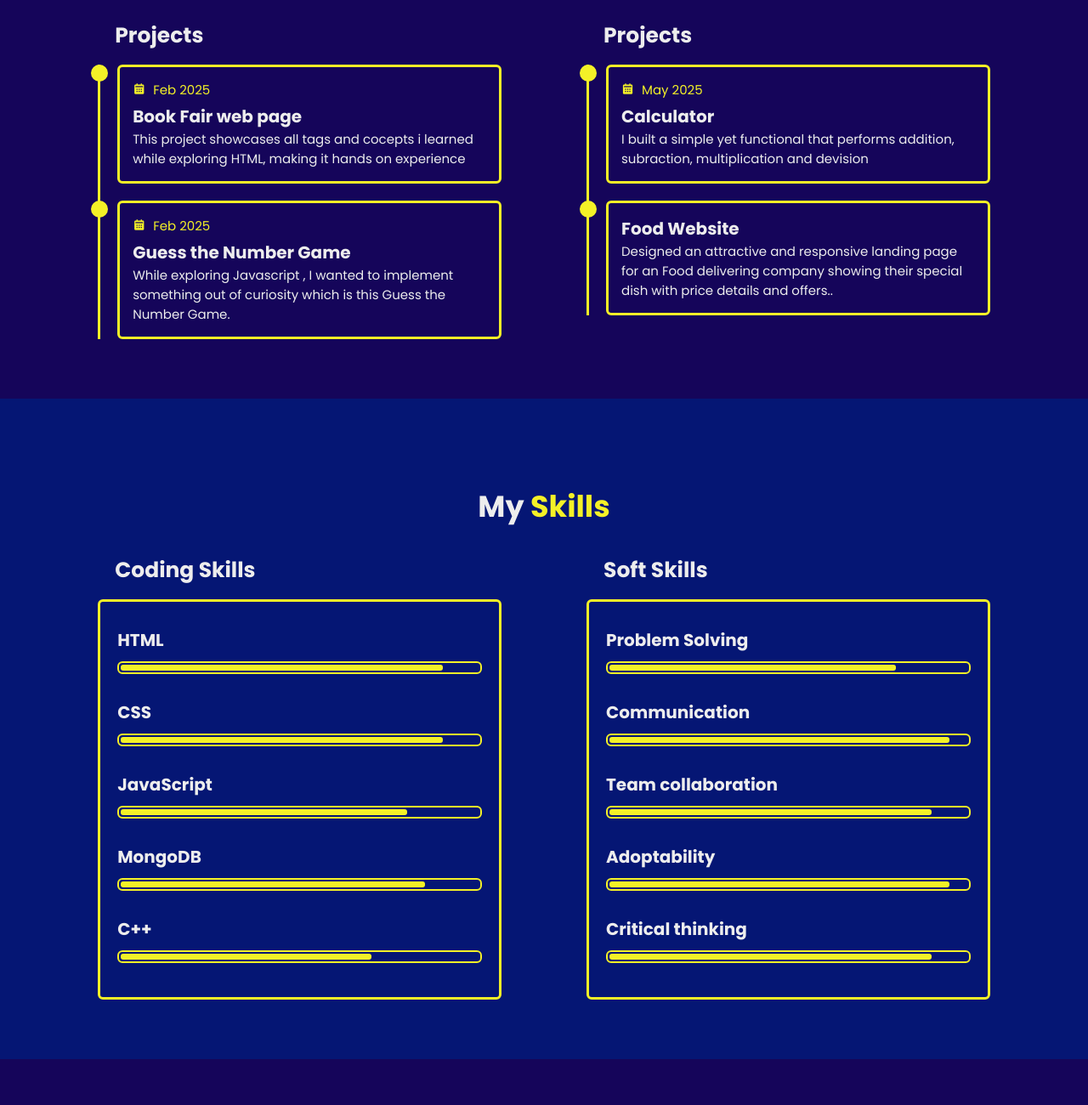
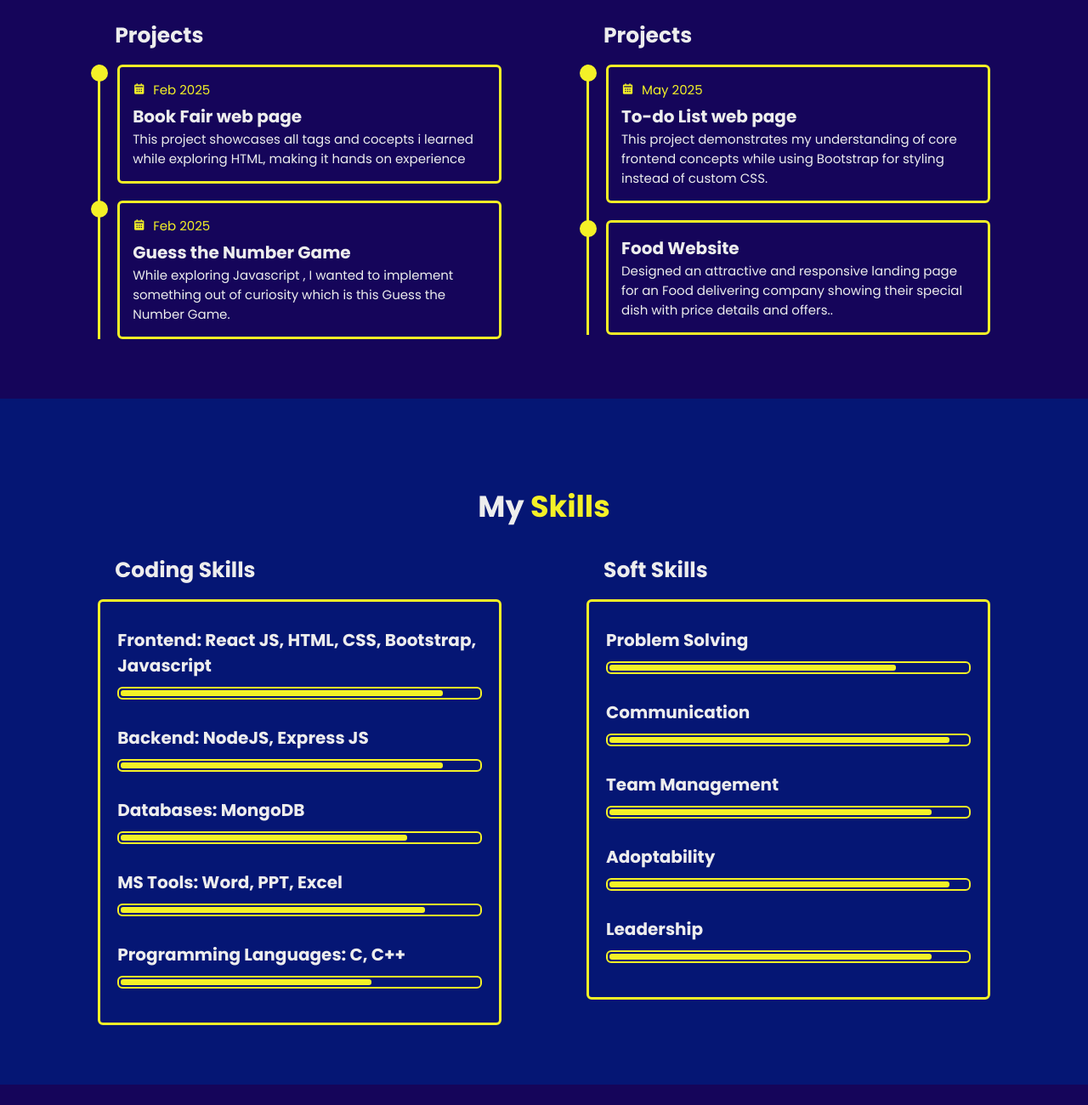
Before and after one commit to G-Sandhiya37/PORTFOLIO, a plain HTML site: page index.html in a window 1280 px wide. Shown: the part 1760-3060 px from the top of the page at 85% size. Drawn offline with nearby package versions, Linux system fonts and the light colour scheme; a script that the page names is missing.

Commit message:
Update index.html

```diff
--- a/index.html
+++ b/index.html
@@ -39,7 +39,7 @@
       </div>
       <p>With expertise in both front-end and back-end development, I deliver comprehensive full-stack solutions, ensuring the highest quality and performance in every project.</p>
       <div class="btn-box">
-        <a href="Sandhiya resume.pdf" download class="button">Download Resume</a>
+        <a href="Sandhiya G Resume.pdf" download class="button">Download Resume</a>
       </div>
     </div>
 
@@ -105,8 +105,8 @@
      <div class="education-content">
        <div class="content">
          <div class="year"><i class='bx bxs-calendar'></i> May 2025</div>
-         <h3>Calculator</h3>
-         <p>I built a simple yet functional that performs addition, subraction, multiplication and devision</p>
+         <h3>To-do List web page</h3>
+         <p>This project demonstrates my understanding of core frontend concepts while using Bootstrap for styling instead of custom CSS.</p>
        </div>
      </div>
 
@@ -135,27 +135,27 @@
         <div class="skills-box">
           <div class="skills-content">
             <div class="progress">
-                <h3>HTML</h3>
+                <h3>Frontend: React JS, HTML, CSS,  Bootstrap, Javascript</h3>
                 <div class="bar"><span></span></div>
             </div>
 
             <div class="progress">
-              <h3>CSS</h3>
+              <h3>Backend: NodeJS, Express JS</h3>
               <div class="bar"><span></span></div>
           </div>
 
           <div class="progress">
-            <h3>JavaScript </h3>
+            <h3>Databases: MongoDB</h3>
             <div class="bar"><span></span></div>
         </div>
 
         <div class="progress">
-          <h3>MongoDB</h3>
+          <h3>MS Tools: Word, PPT, Excel</h3>
           <div class="bar"><span></span></div>
       </div>
 
       <div class="progress">
-        <h3>C++ </h3>
+        <h3>Programming Languages: C, C++</h3>
         <div class="bar"><span></span></div>
     </div>
 
@@ -180,7 +180,7 @@
           </div>
 
           <div class="progress">
-            <h3>Team collaboration</h3>
+            <h3>Team Management</h3>
             <div class="bar"><span></span></div>
         </div>
 
@@ -190,7 +190,7 @@
       </div>
 
       <div class="progress">
-        <h3>Critical thinking</h3>
+        <h3>Leadership</h3>
         <div class="bar"><span></span></div>
     </div>
 
```
